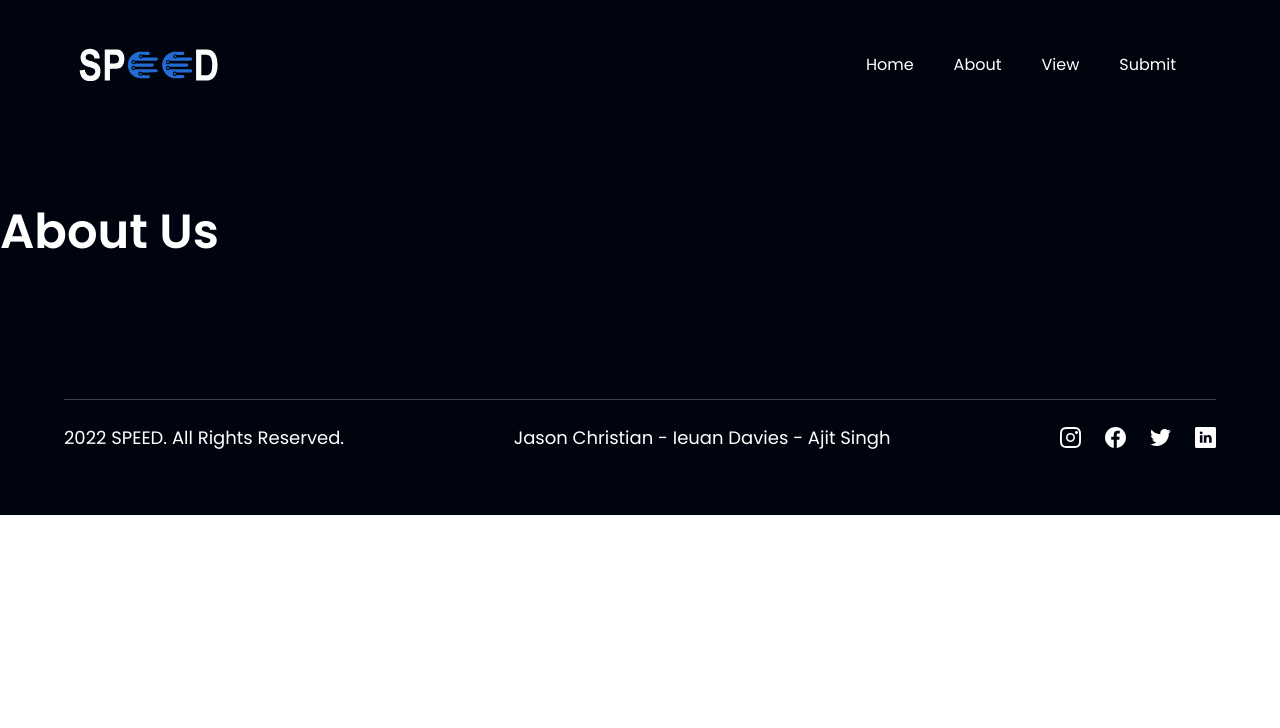
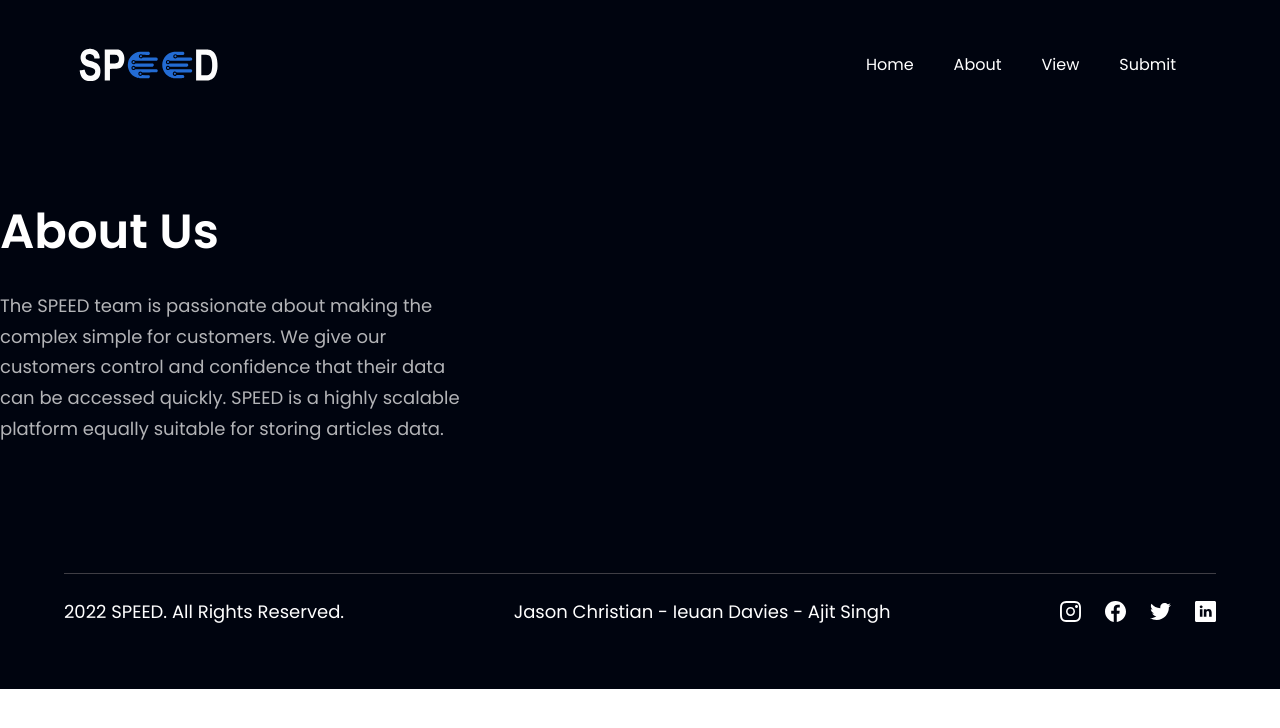
Before and after one commit to jasonchriscodes/Speed, a React (Create React App) app in the folder client/: page /about in a window 1280 px wide. Shown: the top 728 px of the page. Built offline with nearby package versions, Linux system fonts and the light colour scheme.

Commit message:
chore: add paragraph

```diff
--- a/client/src/components/About/About.js
+++ b/client/src/components/About/About.js
@@ -6,6 +6,12 @@ const About = () => {
     <section id="features" className={layout.section}>
       <div className={layout.sectionInfo}>
         <h2 className={styles.heading2}>About Us</h2>
+        <p className={`${styles.paragraph} max-w-[470px] mt-5`}>
+          The SPEED team is passionate about making the complex simple for
+          customers. We give our customers control and confidence that their
+          data can be accessed quickly. SPEED is a highly scalable platform
+          equally suitable for storing articles data.
+        </p>
       </div>
     </section>
   );
```
